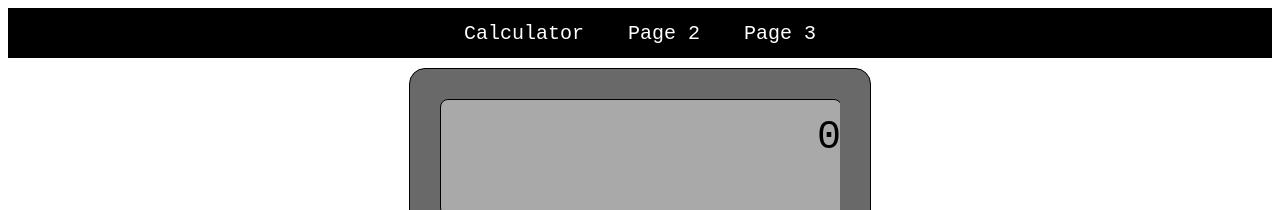
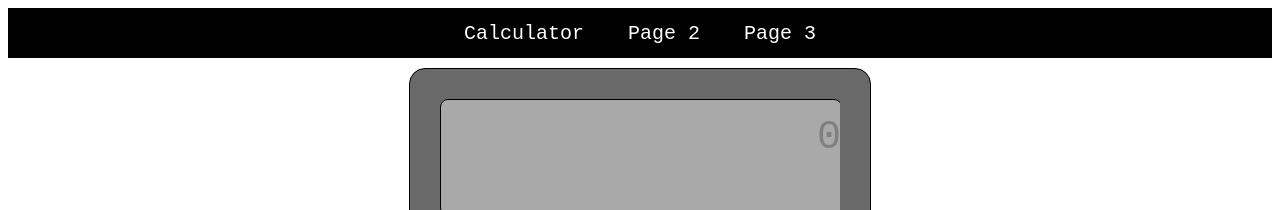
Before and after one commit to c-klayaani/calculator-react-js, a React (Create React App) app: page /page1 in a window 1280 px wide. Shown: the top 210 px of the page. Built offline with nearby package versions, Linux system fonts and the light colour scheme.

Commit message:
fixed colors

```diff
--- a/src/components/CalculatorComponents/layout/Calculator.tsx
+++ b/src/components/CalculatorComponents/layout/Calculator.tsx
@@ -10,9 +10,10 @@ const Calculator: React.FC = () => {
   const [result, setResult] = useState<string>("");
   const [clipboardMessage, setClipboardMessage] = useState<string | null>(null);
   const [color, setColor] = useState<string>("grey");
+
   useEffect(() => {
     let newColor = "black";
-    if (input === "" && result === "0") newColor = "grey";
+    if (input === "" && result === "") newColor = "grey";
     if (result === "Error") newColor = "red";
     if (result === "Infinity") newColor = "#17a2b8";
     setColor(newColor);
```
